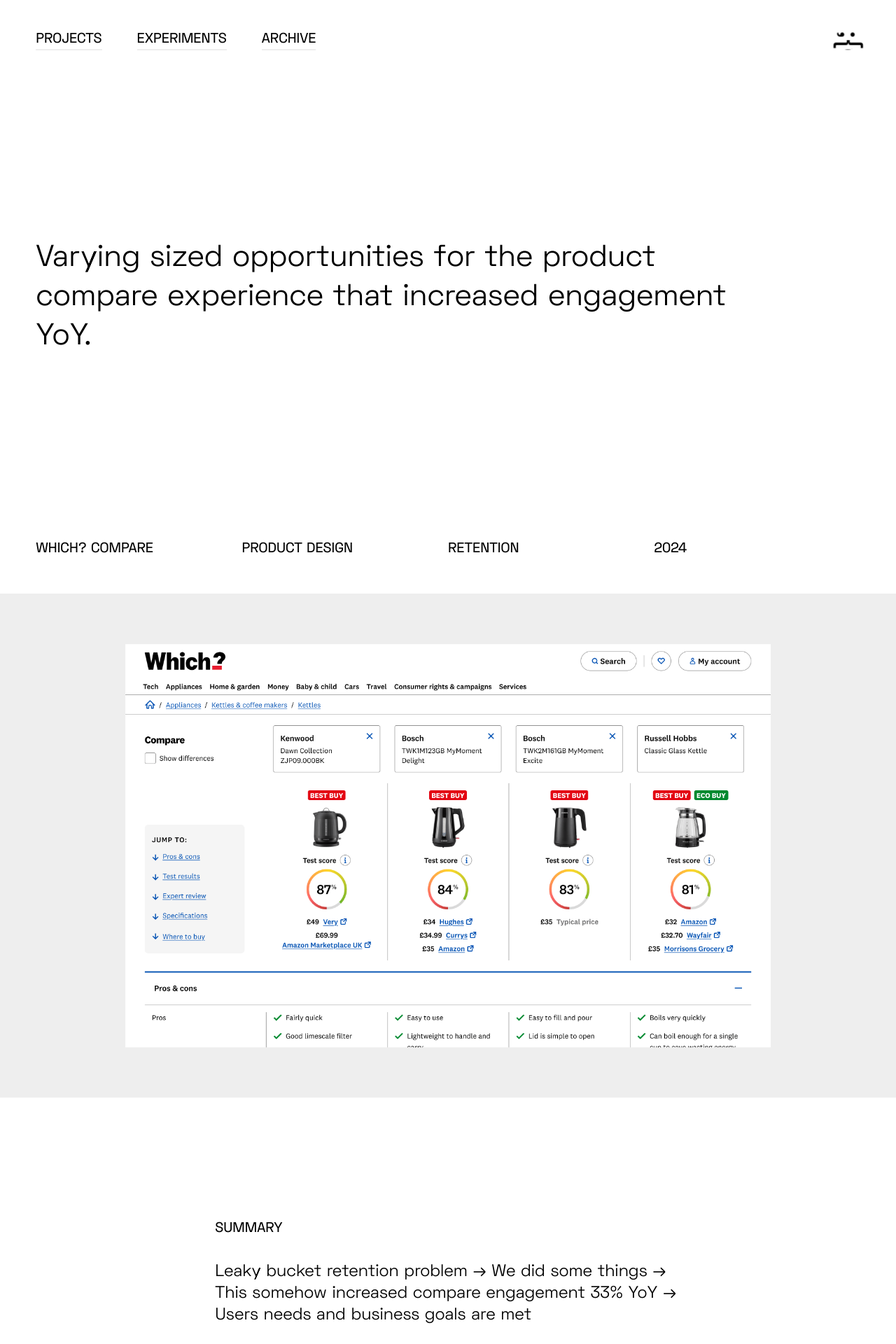
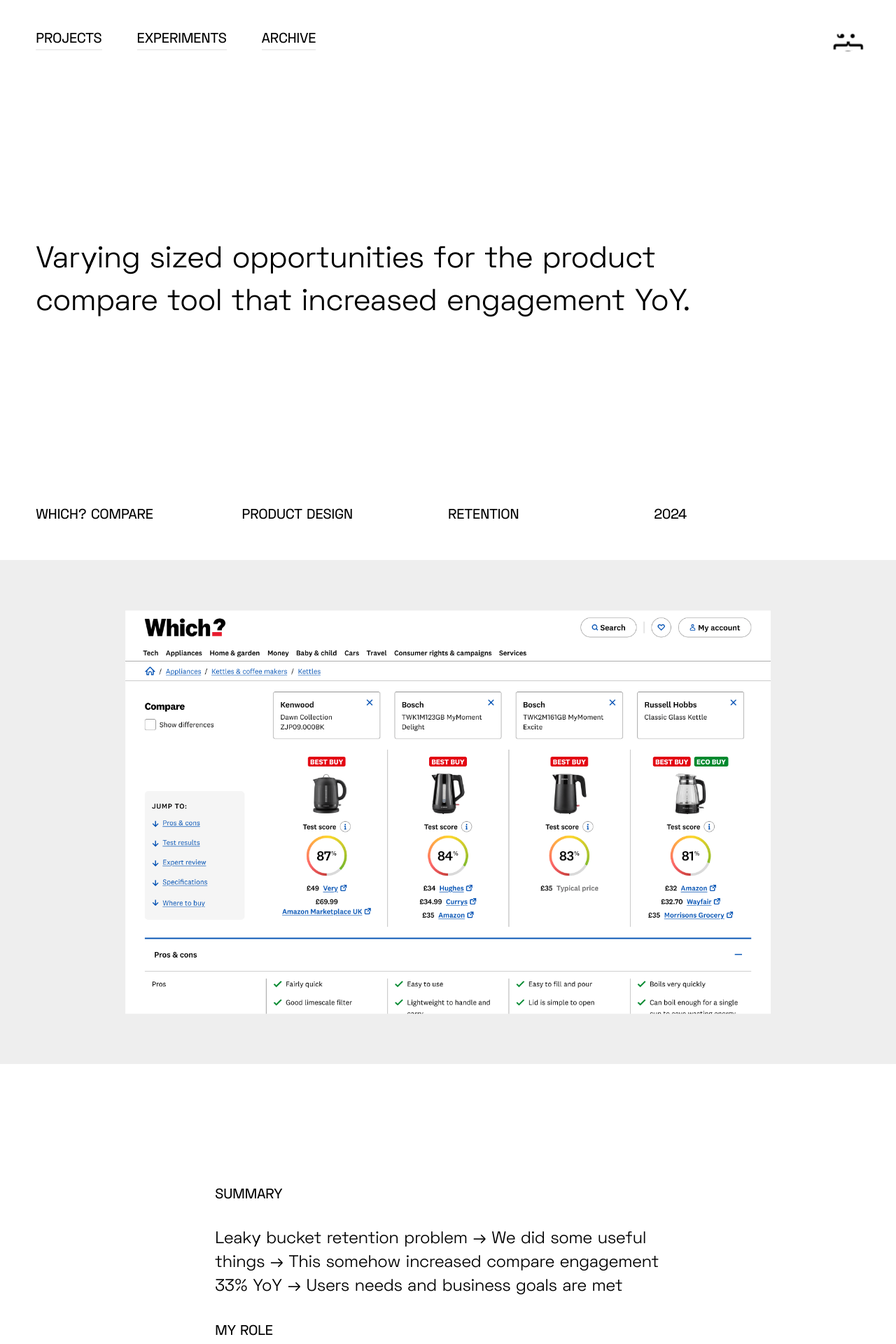
Before and after one commit to bhbale/baleywalla, a Jekyll site: the page built from _posts/2025-03-16-which-compare.markdown, in a window 1280 px wide. Shown: the top 1920 px of the page at 70% size. Built offline with Jekyll 4.4.1, drawn with Linux system fonts in a browser that asks for light colours; some of the changed text lies outside the part shown.

Commit message:
further edits to compare post

```diff
--- a/_posts/2025-03-16-which-compare.markdown
+++ b/_posts/2025-03-16-which-compare.markdown
@@ -4,8 +4,7 @@
 permalink: "/which-compare/"
 categories:
 - Product Design
-excerpt: Varying sized opportunities for the product compare experience that increased
-  engagement YoY.
+excerpt: Varying sized opportunities for the product compare tool that increased engagement YoY.
 focus: Retention
 year: 2024
 link: Case Study
@@ -17,7 +16,18 @@
 
 ### Summary
 
-Leaky bucket retention problem → We did some things → This somehow increased compare engagement 33% YoY → Users needs and business goals are met
+Leaky bucket retention problem → We did some useful things → This somehow increased compare engagement 33% YoY → Users needs and business goals are met
+
+### My role
+- Leading design and product
+- OKR setting and stakeholder management
+- Working closely with user researchers
+- Prototyping, user testing, and research analysis
+- Setting up experiments for A/B testing
+- Collaborating with experimentation and data teams
+- Ticket writing and being hand-ons with engineering
+- Final UAT sign off before shipping
+
 
 <figure>
     <img src="/uploads/which-compare-2.png" alt="blah blah">
@@ -37,25 +47,38 @@
 
 ### Research
 
-Lorem
+We already knew a lot about of the research and buying journey process through previous research but we didn’t know how our current compare journey was performing for users apart from our own assumptions and frustrations with the experience.
+
+As a squad, we undertook 2 rounds of research to uncover insights and pain points by showing our current experience and new designs in front of participants on UserTesting.
+
+This included a new mobile concept for the compare journey which we decided was a no-brainer to test as an opportunity because for whatever reason, the compare tool was never available to over 50% of our users.
+
+<figure>
+    <img src="/uploads/which-compare-4.png" alt="blah blah">
+     <figcaption>The product research and buying journey with the areas highlighted that we could control for users within the Which? reviews experience</figcaption>
+</figure>
+
+### Opportunities
+
+Using all the insights from the research, we came together as a squad to come up with ideas on how we could tackle the more pressing areas of concern for users.
+
+We then further validated these ideas through A/B test experiments and where necessary, evaluative research. We were continuously learning through research and experiments using both qualitative and quantitive data points to ensure that any new designs were meeting both user needs and increasing engagement metrics respectively.
 
 <figure>
     <img src="/uploads/which-compare-2.png" alt="blah blah">
      <figcaption>L-R: Lorem ipsum</figcaption>
 </figure>
 
-### Opportunities
+### A number of solutions (big and small)
 
-Using HMWs from user insights, we came together as a squad to come up with ideas that we could test concepts quickly through A/B test experiments and where necessary, evaluative research. We prioritised the ideas based on how easily they would be to implement versus the impact it could potentially make to move retention metrics forward.
+We delivered and shipped a number of initiatives across multiple quarters after validating each one. It was important to ship each initiative quickly in order to get real data that is experienced by 100% of our users. This is also to reward all the efforts by the squad and to see the the work flourish impactfully.
 
-<figure>
-    <img src="/uploads/which-compare-2.png" alt="blah blah">
-     <figcaption>L-R: Lorem ipsum</figcaption>
-</figure>
-
-### Solution
-
-Lorem
+Here's a list of all the initiatives we released to users:
+- Ability to compare on mobile
+- Reducing the size of product cards on listing pages
+- Compare functionality on article pages
+- Compare on the saved page after shortlisting products
+- Enhancements to the compare page
 
 <figure>
     <img src="/uploads/which-compare-2.png" alt="blah blah">
--- a/assets/css/style.css
+++ b/assets/css/style.css
@@ -56,20 +56,12 @@
 	text-rendering: optimizeLegibility;
 	-webkit-font-smoothing: antialiased;
 	-moz-osx-font-smoothing: grayscale;
-	line-height: 1.3;
+	line-height: 1.4;
 }
 
 @font-face {
 	font-family: SpaceGroteskVariant;
 	src: url("../fonts/SpaceGroteskVariable.ttf");
-}
-
-ul {
-	line-height: 1.4;
-}
-
-p {
-	line-height: 1.3;
 }
 
 .link-arrow, .project-details .visit-site a, .projects .single-project .project-description .project-links a {
@@ -347,11 +339,11 @@
 	margin: 0;
 }
 
-aside .overlay .experience ul li:before, aside .overlay .skills-tools ul li:before {
+aside .overlay .experience ul li:before, aside .overlay .skills-tools ul li:before, .project-content ul li:before {
 	content: '¬';
 	display: inline-block;
 	transform: rotate(180deg);
-	transform-origin: 45% 45%;
+	transform-origin: 45% 40%;
 }
 
 aside .contact {
@@ -817,13 +809,13 @@
 	padding: 2.1rem 4% 1.8rem;
 }
 
-.project-content p, .project-content h3 {
+.project-content p, .project-content h3, .project-content ul {
 	width: 96%;
 	padding: 0 4%;
 	margin: 3rem auto;
 }
 
-.project-content p {
+.project-content p, .project-content ul {
 	font-size: 2rem;
 }
 
@@ -1079,11 +1071,11 @@
 		padding: calc(15vh - 2.5rem) 4% calc(15vh - 4.6rem);
 	}
 
-	.project-content p  {
+	.project-content p, .project-content ul  {
 		font-size: 2.4rem;
 	}
 
-	.project-content p, .project-content h3  {
+	.project-content p, .project-content h3, .project-content ul  {
 		width: 60%;
 		max-width: 1150px;
 	}
```
Also changed, not shown: _uploads/which-compare-4.png (added).
